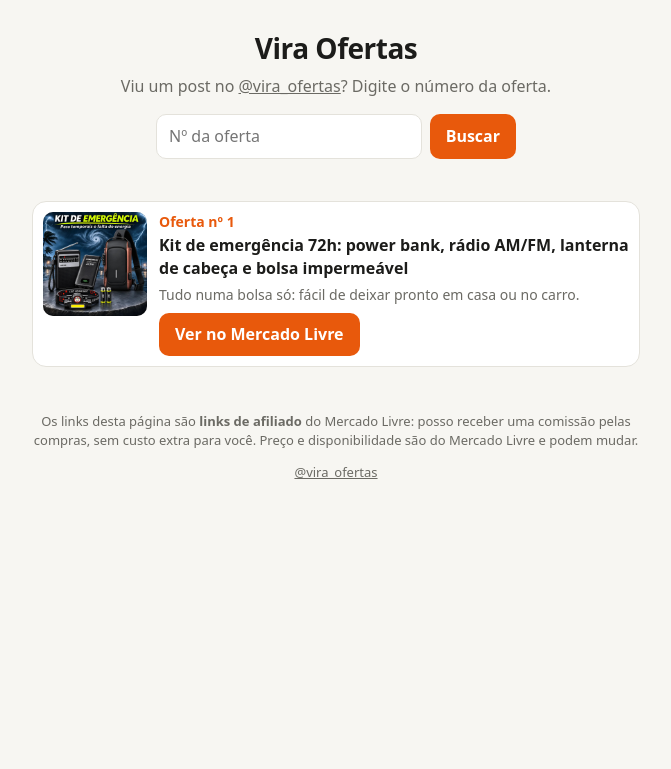
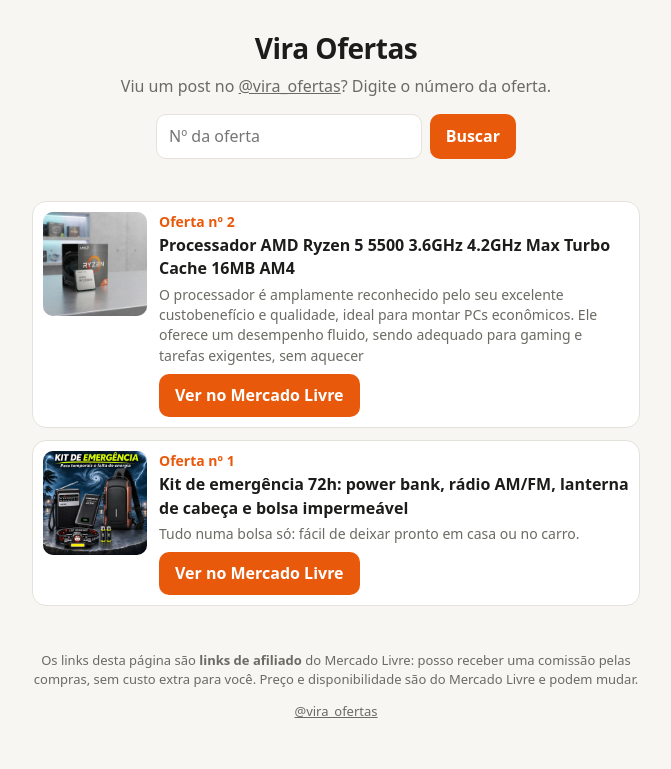
Before and after one commit to contatoviraoferta/vira-ofertas, a plain HTML site: page index.html in a window 1280 px wide. Shown: the whole page, without its empty margins (304-975 px from the left). Drawn offline with Linux system fonts and the light colour scheme.

Commit message:
Atualiza página de ofertas

```diff
--- a/index.html
+++ b/index.html
@@ -37,6 +37,15 @@ footer a { color:inherit; }
   <div id="msg" role="status"></div>
 </header>
 <main>
+<article class="oferta" id="oferta-2">
+  <img src="img/2.jpg" alt="" loading="lazy">
+  <div>
+    <div class="num">Oferta nº 2</div>
+    <h2>Processador AMD Ryzen 5 5500 3.6GHz 4.2GHz Max Turbo Cache 16MB AM4</h2>
+    <p>O processador é amplamente reconhecido pelo seu excelente custobenefício e qualidade, ideal para montar PCs econômicos. Ele oferece um desempenho fluido, sendo adequado para gaming e tarefas exigentes, sem aquecer</p>
+    <a class="ver" href="https://meli.la/266Uj1Q" rel="sponsored noopener" target="_blank">Ver no Mercado Livre</a>
+  </div>
+</article>
 <article class="oferta" id="oferta-1">
   <img src="img/1.jpg" alt="" loading="lazy">
   <div>
```
